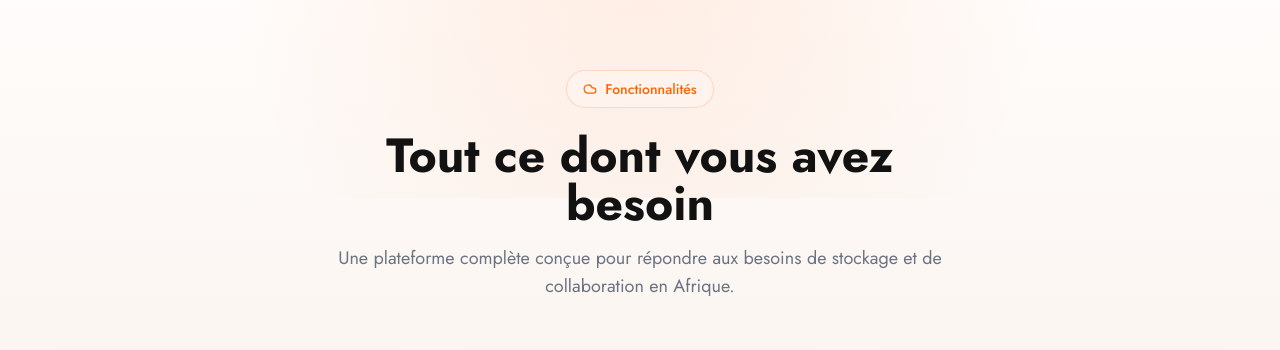
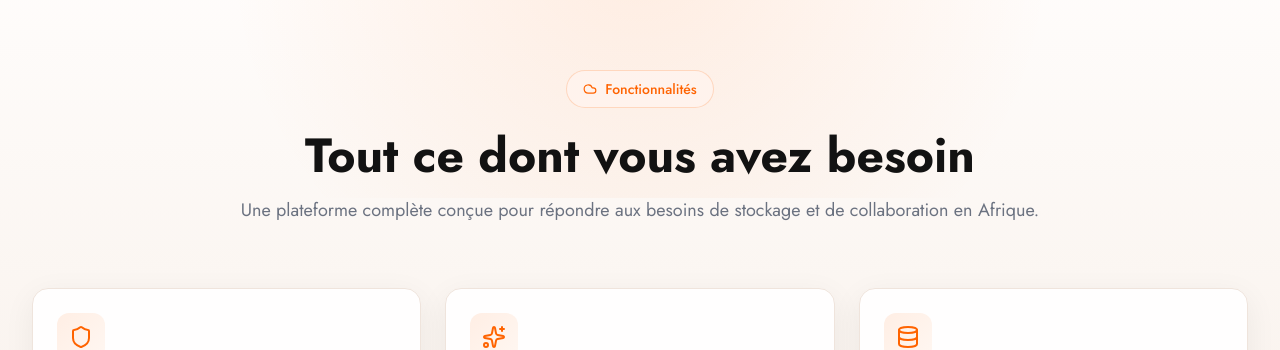
Before and after one commit to marcmahonte-art/wayacloud, a Next.js app: page /features in a window 1280 px wide. Shown: the part 123-473 px from the top of the page. Built offline with nearby package versions, Linux system fonts and the light colour scheme; no server answers.

Commit message:
style: put features header on single line by increasing max-width

```diff
--- a/components/features.tsx
+++ b/components/features.tsx
@@ -55,7 +55,7 @@ export function Features({ onGetStarted, onAuthOpen }: FeaturesProps = {}) {
             whileInView={{ opacity: 1, y: 0 }}
             viewport={{ once: true }}
             transition={{ duration: 0.5 }}
-            className="mx-auto mb-12 max-w-2xl text-center sm:mb-16"
+            className="mx-auto mb-12 max-w-4xl text-center sm:mb-16"
           >
             <div className="mb-6 inline-flex items-center gap-2 rounded-full border border-primary/20 bg-brand-tint px-4 py-2 text-sm font-medium text-primary">
               <Cloud size={14} />
```
